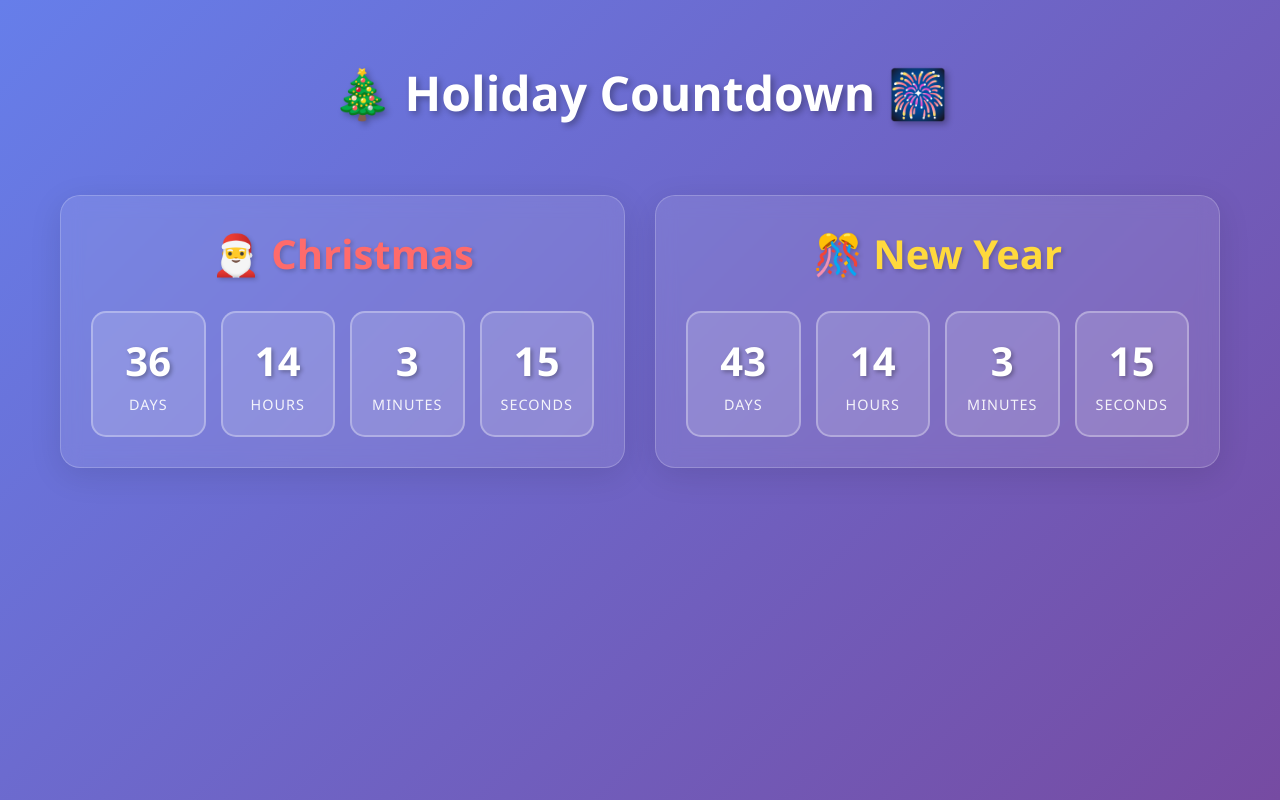
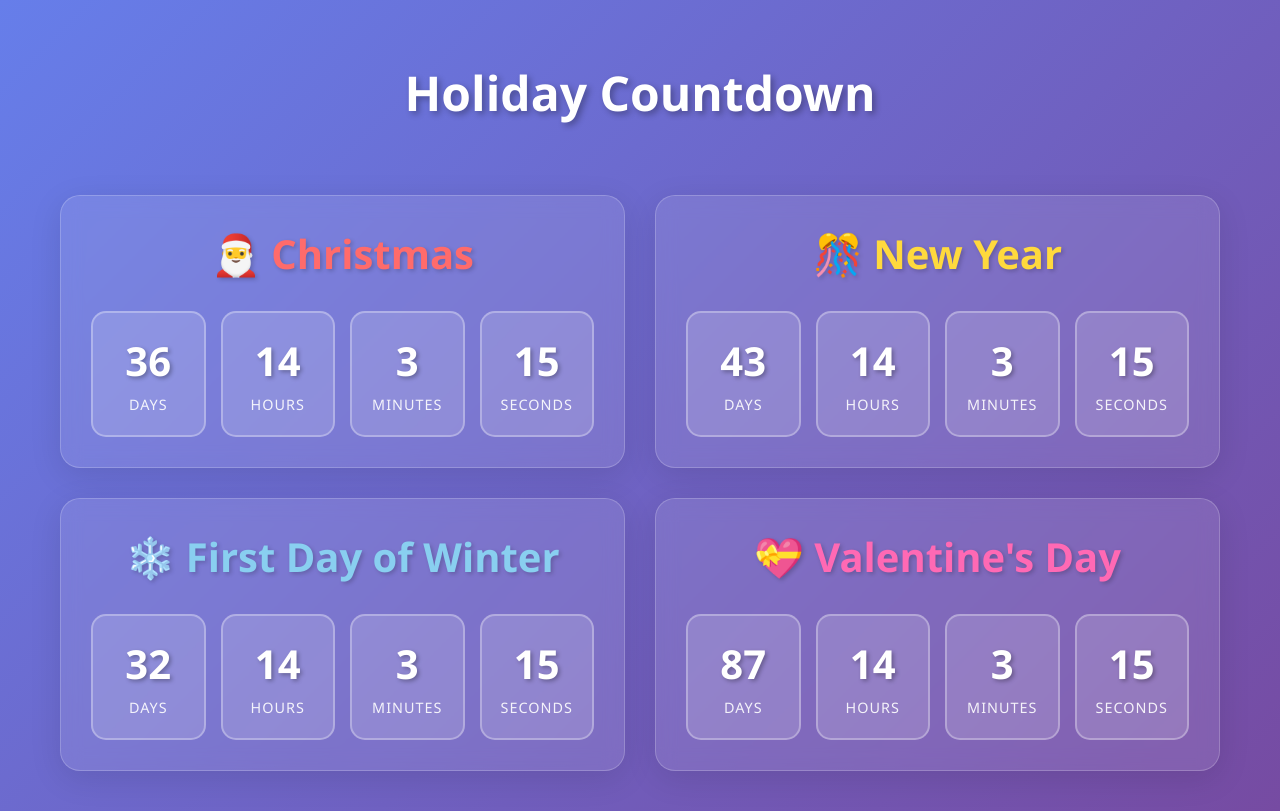
Before and after one commit to Sid3Eff3ct/countdown, a plain HTML site: page index.html in a window 1280 px wide. Drawn offline with Linux system fonts and the light colour scheme.

Commit message:
Two dates added

```diff
--- a/index.html
+++ b/index.html
@@ -4,12 +4,13 @@
   <meta charset="UTF-8">
   <meta name="viewport" content="width=device-width, initial-scale=1.0">
   <title>Holiday Countdown Timer</title>
+  <link rel="icon" href="clockLogo.jpg" type="image/png">
   <link rel="stylesheet" href="style.css">
 </head>
 <body>
 
   <header>
-    <h1>🎄 Holiday Countdown 🎆</h1>
+    <h1>Holiday Countdown</h1>
   </header>
 
   <div class="countdown-container">
@@ -24,6 +25,16 @@
       <div id="newyear-content"></div>
     </div>
 
+    <div id="Winter" class="countdown-card">
+      <h2 class="winter-title">❄️ First Day of Winter</h2>
+      <div id="winter-content"></div>
+    </div>
+
+    <div id="Valentines" class="countdown-card">
+      <h2 class="valentines-title">💝 Valentine's Day</h2>
+      <div id="valentines-content"></div>
+    </div>
+
   </div>
 
   <script src="script.js"></script>
--- a/script.js
+++ b/script.js
@@ -53,15 +53,31 @@ function updateCountdown(targetDate, contentId, eventName) {
   // Set New Year date (January 1)
   let newYearDate = new Date(currentYear + 1, 0, 1, 0, 0, 0);
 
+  // Set First Day of Winter (December 21)
+  let winterDate = new Date(currentYear, 11, 21, 0, 0, 0);
+  if (now > winterDate) {
+    winterDate = new Date(currentYear + 1, 11, 21, 0, 0, 0);
+  }
+
+  // Set Valentine's Day (February 14)
+  let valentinesDate = new Date(currentYear, 1, 14, 0, 0, 0);
+  if (now > valentinesDate) {
+    valentinesDate = new Date(currentYear + 1, 1, 14, 0, 0, 0);
+  }
+
   // Update countdowns every second
   setInterval(() => {
     updateCountdown(christmasDate, 'christmas-content', 'Christmas');
     updateCountdown(newYearDate, 'newyear-content', 'New Year');
+    updateCountdown(winterDate, 'winter-content', 'Winter');
+    updateCountdown(valentinesDate, 'valentines-content', "Valentine's Day");
   }, 1000);
 
   // Initial update
   updateCountdown(christmasDate, 'christmas-content', 'Christmas');
   updateCountdown(newYearDate, 'newyear-content', 'New Year');
+  updateCountdown(winterDate, 'winter-content', 'Winter');
+  updateCountdown(valentinesDate, 'valentines-content', "Valentine's Day");
 }
 
 // Start countdowns when page loads
--- a/style.css
+++ b/style.css
@@ -28,7 +28,7 @@
   max-width: 1200px;
   margin: 0 auto;
   display: grid;
-      grid-template-columns: repeat(auto-fit, minmax(300px, 1fr));
+  grid-template-columns: repeat(2, 1fr);
   gap: 30px;
   padding: 20px;
 }
@@ -61,6 +61,14 @@
 
 .newyear-title {
   color: #ffd93d;
+}
+
+.winter-title {
+  color: #89CFF0;
+}
+
+.valentines-title {
+  color: #ff69b4;
 }
 
 .time-display {
@@ -131,9 +139,13 @@
   }
 }
 
-    @media (max-width: 768px) {
+@media (max-width: 980px) {
   header h1 {
     font-size: 2em;
+  }
+
+  .countdown-container {
+    grid-template-columns: 1fr;
   }
 
   .time-display {
```
Also changed, not shown: clockLogo.jpg (added). Lines whose indentation alone changed are shown as unchanged.
